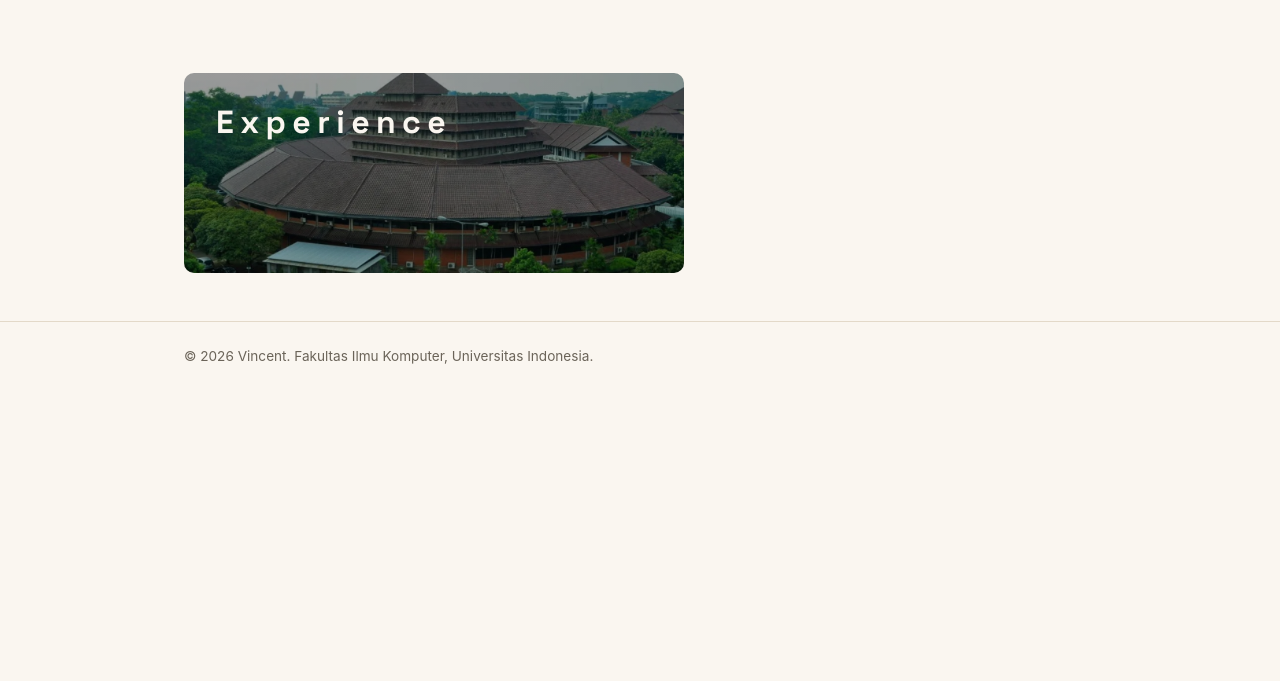
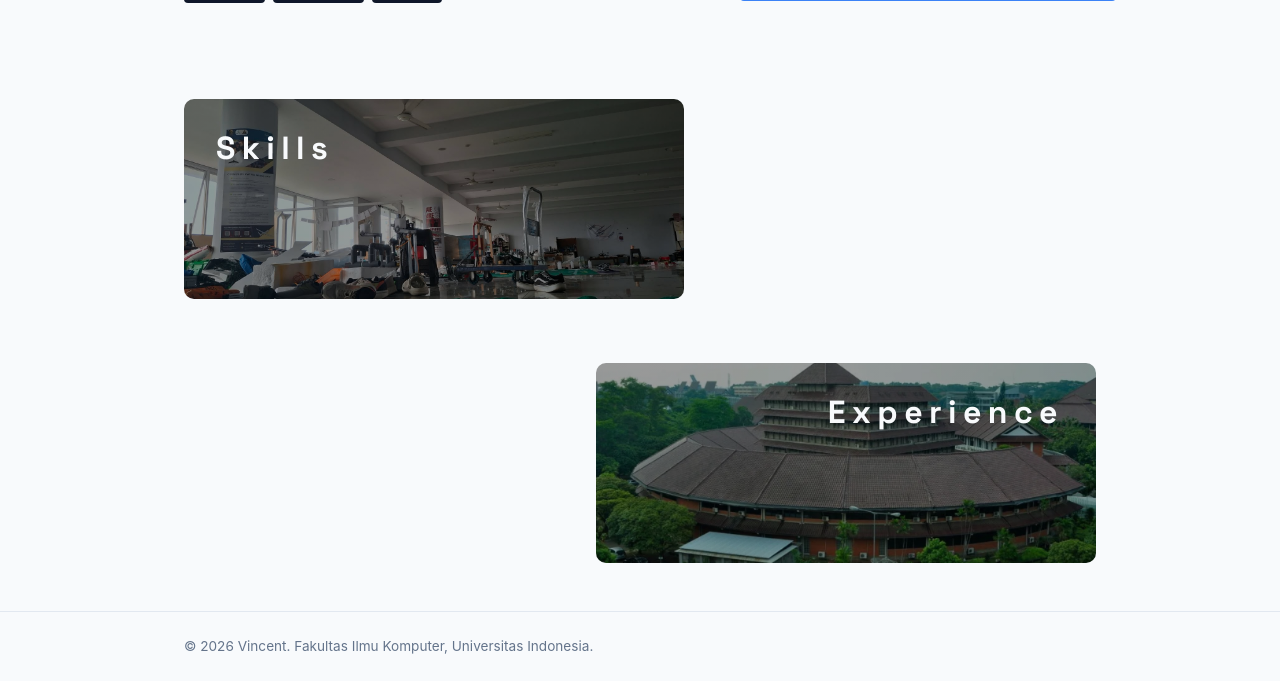
Before and after one commit to vin137/myportofolio, a Django app: page / in a window 1280 px wide. Shown: the part 563-1244 px from the top of the page. Before the commit the page ends 927 px from the top, so only its background shows below. Run offline with Django 5.2, Linux system fonts and the light colour scheme.

Commit message:
menambah section skills, mengurangi redundant pada CSS, menambah foto, bio, dan link social

```diff
--- a/static/css/style.css
+++ b/static/css/style.css
@@ -9,12 +9,12 @@ html{
 }
 
 :root {
-    --ink: #1c1917;
-    --paper: #faf6f0;
-    --accent: #d95d39;
-    --accent-dark: #a8442a;
-    --line: #e3d9c9;
-    --text-muted: #6b6459;
+    --ink: #0f172a;
+    --paper: #f8fafc;
+    --accent: #3b82f6;
+    --accent-dark: #1d4ed8;
+    --line: #e2e8f0;
+    --text-muted: #64748b;
     --radius: 4px;
 }
 
@@ -204,7 +204,7 @@ h1, .brand {
         min-height: 100px;
     }
 
-    .experience-list{
+    .box-list{
         width: 100%;
         max-width: 100%;
         padding: 1.25rem;
@@ -224,14 +224,12 @@ h1, .brand {
     display: inline-block;
     background-color: var(--ink);
     color: var(--paper);
-    padding: 0.4rem 1rem;
     border-radius: 10px;
     margin-bottom: 2rem;
 
     width: 500px;
     min-height: 200px;
-    padding: 1.5rem 0 0 2rem;
-    text-align: left;
+    padding: 1.5rem 2rem;
 
     background-size: cover;
     background-position: center;
@@ -250,24 +248,55 @@ h1, .brand {
     transform: scale(0.98);
 }
 
-.experience-block{
+.experience-title{
+    text-align: left;
+    padding: 1.5rem 0 1.5rem 2rem;
+}
+
+.skills-title{
+    width: 500px;
+    min-height: 200px;
+    padding: 1.5rem 0 0 2rem;
+    text-align: right;
+}
+
+.row-right {
+    display: flex;
+    flex-direction: column;
+    align-items: flex-end;
+}
+
+.text-left {
+    text-align: left;
+    padding: 1.5rem 0 1.5rem 2rem;
+}
+
+.text-right {
+    text-align: right;
+    padding: 1.5rem 2rem 1.5rem 0;
+}
+
+.experience-img {
     background-image: linear-gradient(rgba(0,0,0,0.4), rgba(0,0,0,0.4)), url('/static/img/pacil-lama.jpg');
 }
 
-.experience-list {
+.skills-img{
+    background-image: linear-gradient(rgba(0,0,0,0.4),rgba(0,0,0,0.4)),url('/static/img/rubot.jpeg');
+}
+
+.box-list {
     display: block;
     background-color: aliceblue;
     border: 1.5px solid var(--ink);
     border-radius: 5px;
 
-    width: 600px;
+    width: 500px;
     padding: 1.5rem;
     margin-bottom: 1.5rem;
-
     box-shadow: 0 10px 20px rgba(0, 0, 0, 0.15);
 }
 
-.experience-list h3{
+.box-list h3 {
     font-family: "Space Grotesk", -apple-system, sans-serif;
     font-size: 1.2rem;
     font-weight: 700;
@@ -275,24 +304,27 @@ h1, .brand {
     margin-bottom: 0.5rem;
 }
 
-.experience-list p{
+.box-list p {
     font-family: -apple-system, sans-serif;
     font-size: 1rem;
     font-weight: 500;
     color: var(--text-muted);
 }
 
-.date{
+.date {
     font-family: -apple-system, sans-serif;
     font-size: 0.8rem;
     font-weight: 600;
     color: var(--text-muted);
 }
 
-.main-experience summary::-webkit-details-marker {
+.main-experience summary::-webkit-details-marker,
+.main-skills summary::-webkit-details-marker {
     display: none;
 }
-.main-experience summary {
+
+.main-experience summary,
+.main-skills summary {
     list-style: none;
     outline: none;
 }
@@ -303,12 +335,6 @@ h1, .brand {
 }
 
 @keyframes slideDown {
-    from {
-        opacity: 0;
-        transform: translateY(-15px);
-    }
-    to {
-        opacity: 1;
-        transform: translateY(0);
-    }
+    from { opacity: 0; transform: translateY(-15px); }
+    to { opacity: 1; transform: translateY(0); }
 }
--- a/templates/index.html
+++ b/templates/index.html
@@ -16,6 +16,7 @@
             <a href="#profile" class="brand">Vincent</a>
             <nav>
                 <a href="#profile">Profile</a>
+                <a href="#skills">Skills</a>
                 <a href="#experience">Experience</a>
             </nav>
         </div>
@@ -32,11 +33,11 @@
 
                 <div class="hero-photo">
                     <div class="photo-block"></div>
-                    <img class="avatar" src="/static/img/burhan.png" alt="Photo of Vincent">
+                    <img class="avatar" src="/static/img/vincent.png" alt="Photo of Vincent">
                 </div>
 
                 <div class="hero-details">
-                    <p class="bio">CS student at Universitas Indonesia. Majoring in Computer Science. </p>
+                    <p class="bio">CS student at Universitas Indonesia. Majoring in Computer Science. Interested in Competitive Programming, Artificial Intelligence, and Robotics.</p>
                     <dl class="meta-list">
                         <div class="meta-row">
                             <dt>NPM</dt>
@@ -57,28 +58,43 @@
             </div>
         </section>
 
+        <section class="section-block" id="skills">
+            <div class="container">
+                <details class="main-skills">
+                    <summary class="section-title skills-img text-left">Skills</summary>
+                    <div class="dropdown-container">
+                        <div class="box-list">
+                            <h3>Languages & Frameworks</h3>
+                            <p>C++, ROS2, Java, HTML5, CSS3</p>
+                        </div>
+                    </div>
+                </details>
+            </div>
+        </section>
+
         <section class="section-block" id = "experience">
             <div class="container">
+                <div class="row-right">
                     <details class="main-experience">
-                    <summary class="section-title experience-block">Experience</summary>
+                        <summary class="section-title text-right experience-img">Experience</summary>
 
                         <div class="dropdown-container">
-                        <div class="experience-list">
+                            <div class="box-list">
                                 <h3>Programming Staff of AUAV VTOL Universitas Indonesia</h3>
                                 <p>Developed and optimized autonomous flight control algorithms for Vertical Take-Off and Landing (VTOL) unmanned aerial vehicles.</p>
                                 <span class="date">2026 - present</span>
                             </div>
-                        <div class="experience-list">
+                            <div class="box-list">
                                 <h3>Teaching Assistant - Logic and Discrete Structures</h3>
                                 <p>Assisted undergraduate students in mastering logic and discrete mathematics concepts.</p>
                                 <span class="date">2026</span>
                             </div>
-                        <div class="experience-list">
+                            <div class="box-list">
                                 <h3>Exam Proctor for the Indonesian National Artificial Intelligence Competition</h3>
                                 <p>Assited in maintaining the integrity and flow of the National Artificial Intelligence Exhibition selection process.</p>
                                 <span class="date">2026</span>
                             </div>
-                        <div class="experience-list">
+                            <div class="box-list">
                                 <h3>Indonesian National Olympiad in Informatics (NOI) Tutor at SMAK 2 Penabur Jakarta Informatics Club</h3>
                                 <p>Tutored high school students to prepare for the Indonesian National Olympiad in Informatics (NOI).</p>
                                 <span class="date">2024 - 2025</span>
@@ -86,7 +102,10 @@
                         </div>
                     </details>
                 </div>
+            </div>
         </section>
+
+
     </main>
 
     <footer class="site-footer">
```
Also changed, not shown: README.md, static/img/rubot.jpeg (added), static/img/vincent.png (added). Lines whose indentation alone changed are shown as unchanged.
